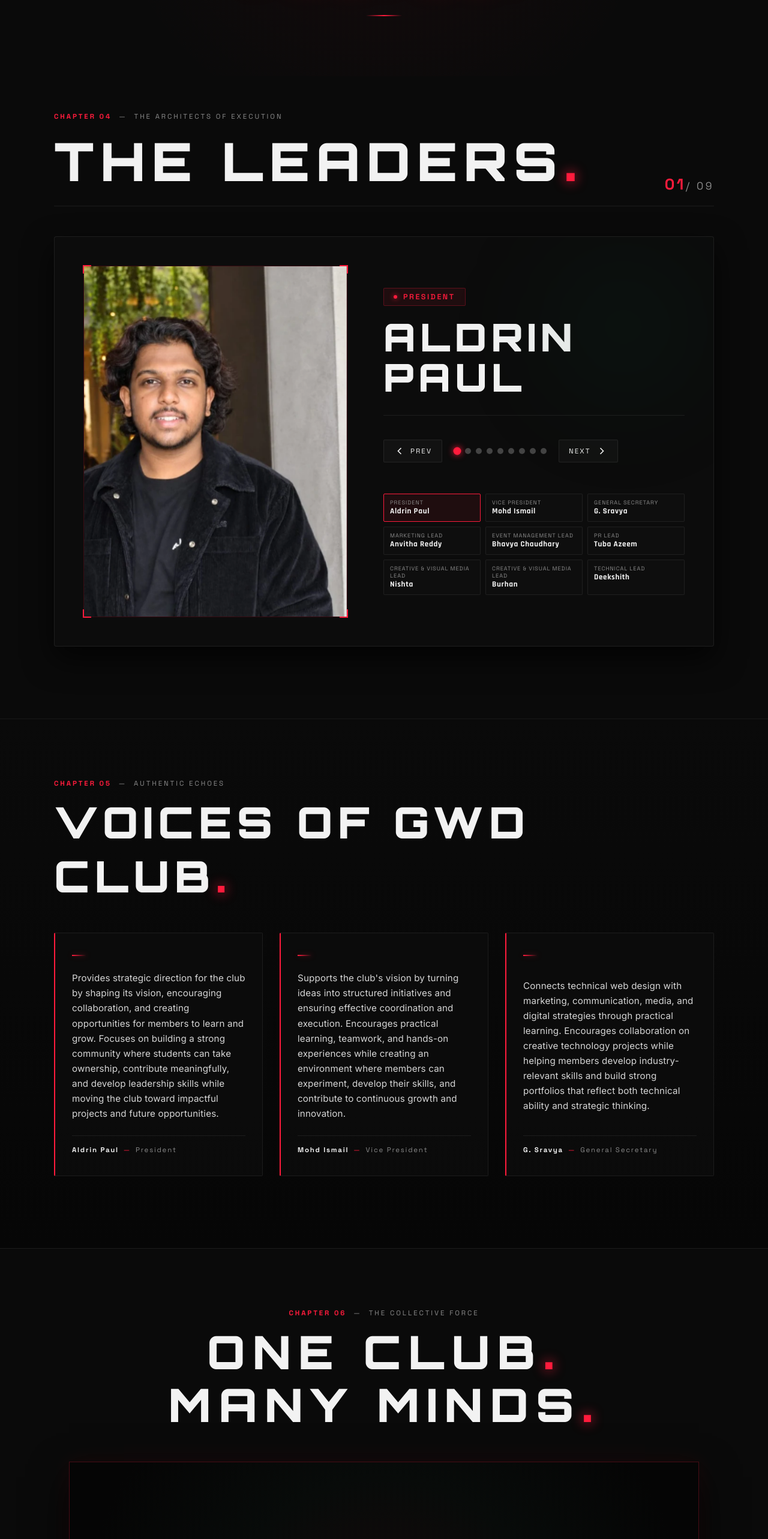
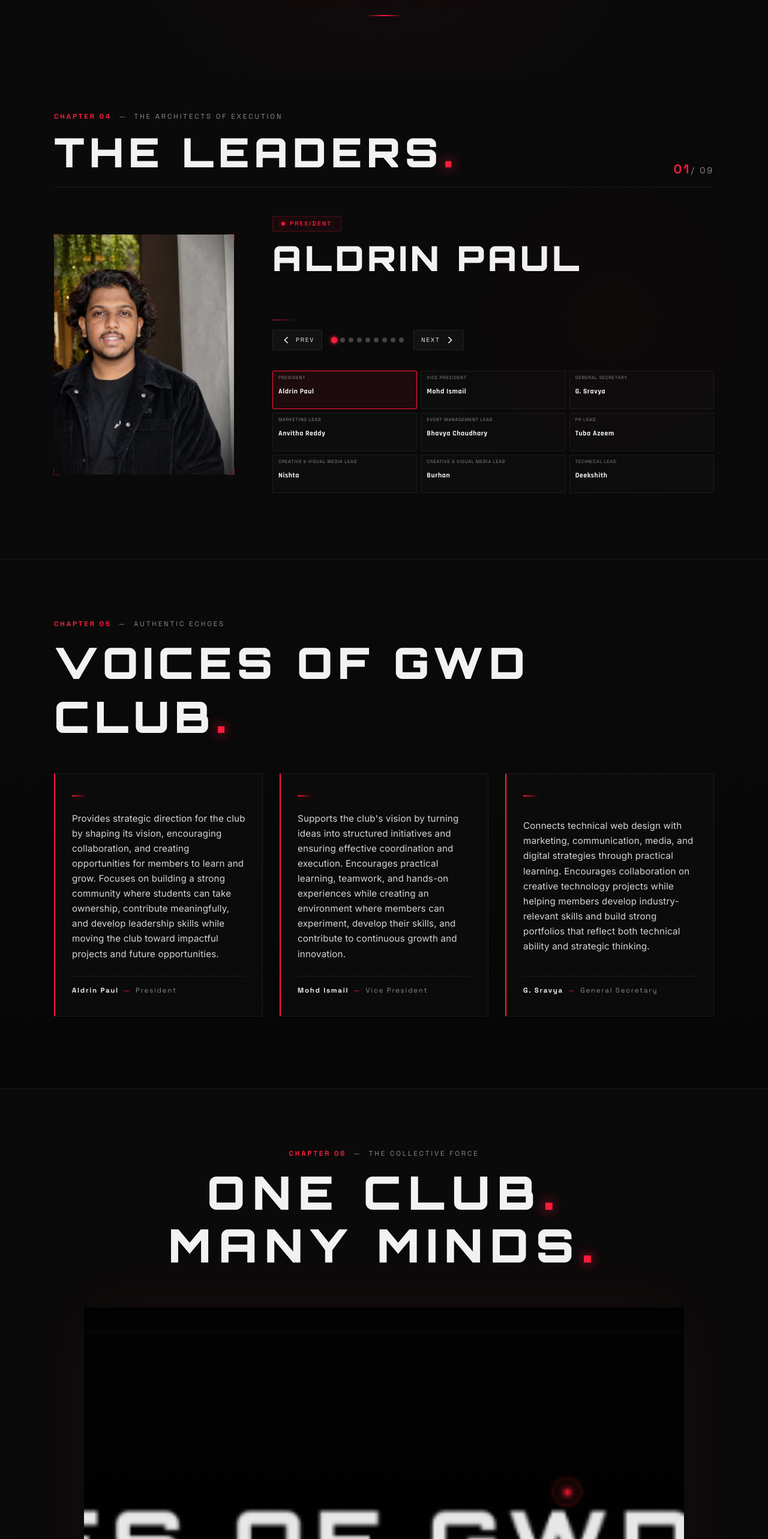
Before and after one commit to Ismail2006-tech/GWD-CLUB-website, a React (Vite) app: page / in a window 1280 px wide. Shown: the part 4320-6886 px from the top of the page at 60% size. Built offline with nearby package versions, Linux system fonts and the light colour scheme.

Commit message:
Chapter 04 refinement and Chapter 06 cinematic core team photo reveal

```diff
--- a/src/components/CoreStructureMembersSection.jsx
+++ b/src/components/CoreStructureMembersSection.jsx
@@ -1,4 +1,4 @@
-import React, { useEffect, useRef, useState } from 'react';
+import React, { useEffect, useRef, useState, useCallback } from 'react';
 import { LEADERSHIP, MEMBERS_DATA } from '../data/gwdData';
 import '../styles/structure.css';
 
@@ -6,7 +6,80 @@ export default function CoreStructureMembersSection() {
   const [selectedLeaderId, setSelectedLeaderId] = useState(LEADERSHIP[0].id);
   const networkCanvasRef = useRef(null);
 
+  // Chapter 06 — Core Team Photo Cinematic Reveal
+  const coreTeamImgRef = useRef(null);
+  const coreTeamFrameRef = useRef(null);
+  const coreRevealRafRef = useRef(null);
+  const coreRevealProgressRef = useRef(0);
+  const coreRevealActiveRef = useRef(false);
+
   const selectedLeader = LEADERSHIP.find(l => l.id === selectedLeaderId) || LEADERSHIP[0];
+
+  // Chapter 06 — Core Team Photo Cinematic Reveal via IntersectionObserver + RAF
+  const applyCoreRevealFrame = useCallback((progress) => {
+    const img = coreTeamImgRef.current;
+    if (!img) return;
+    // Ease: smooth cubic easing
+    const eased = progress < 0.5
+      ? 4 * progress * progress * progress
+      : 1 - Math.pow(-2 * progress + 2, 3) / 2;
+    // Radial mask: starts tiny (5% radius), grows to cover 160% so corners fully dissolve
+    const innerRadius = 5 + eased * 120;   // from 5% → 125%
+    const softEdge   = 15 + eased * 35;    // feather band grows with reveal
+    const outerRadius = innerRadius + softEdge;
+    // Brightness emerges with the reveal
+    const brightness = 0.05 + eased * 0.88;
+    const contrast   = 1.0  + eased * 0.06;
+    const mask = `radial-gradient(ellipse ${innerRadius}% ${innerRadius * 0.7}% at 50% 46%, black ${(innerRadius - 2).toFixed(1)}%, rgba(0,0,0,0.7) ${((innerRadius + outerRadius) / 2).toFixed(1)}%, transparent ${outerRadius.toFixed(1)}%)`;
+    img.style.webkitMaskImage = mask;
+    img.style.maskImage = mask;
+    img.style.filter = `brightness(${brightness.toFixed(3)}) contrast(${contrast.toFixed(3)})`;
+  }, []);
+
+  useEffect(() => {
+    const frame = coreTeamFrameRef.current;
+    const img   = coreTeamImgRef.current;
+    if (!frame || !img) return;
+
+    // Start completely hidden
+    applyCoreRevealFrame(0);
+    img.style.opacity = '1';
+
+    const runReveal = () => {
+      if (!coreRevealActiveRef.current) return;
+      coreRevealProgressRef.current = Math.min(coreRevealProgressRef.current + 0.006, 1);
+      applyCoreRevealFrame(coreRevealProgressRef.current);
+      if (coreRevealProgressRef.current < 1) {
+        coreRevealRafRef.current = requestAnimationFrame(runReveal);
+      } else {
+        coreRevealActiveRef.current = false;
+        // Final settled state — fully visible with soft edges
+        const finalMask = `radial-gradient(ellipse 105% 95% at 50% 46%, black 55%, rgba(0,0,0,0.6) 74%, rgba(0,0,0,0.2) 88%, transparent 100%)`;
+        img.style.webkitMaskImage = finalMask;
+        img.style.maskImage = finalMask;
+        img.style.filter = `brightness(0.93) contrast(1.06)`;
+      }
+    };
+
+    const observer = new IntersectionObserver(
+      (entries) => {
+        entries.forEach((entry) => {
+          if (entry.isIntersecting && !coreRevealActiveRef.current && coreRevealProgressRef.current === 0) {
+            coreRevealActiveRef.current = true;
+            coreRevealRafRef.current = requestAnimationFrame(runReveal);
+          }
+        });
+      },
+      { threshold: 0.15 }
+    );
+
+    observer.observe(frame);
+
+    return () => {
+      observer.disconnect();
+      if (coreRevealRafRef.current) cancelAnimationFrame(coreRevealRafRef.current);
+    };
+  }, [applyCoreRevealFrame]);
 
   // Interactive Living Constellation Network for 07 - THE STRUCTURE
   useEffect(() => {
@@ -171,27 +244,23 @@ export default function CoreStructureMembersSection() {
             </h2>
           </header>
 
-          {/* Group Photo Monolith Frame */}
-          <div className="core-team-group-frame" data-cursor="image" tabIndex={0} aria-label="GWD Core Team photograph placeholder">
-            <div className="group-frame-corner c-tl" />
-            <div className="group-frame-corner c-tr" />
-            <div className="group-frame-corner c-bl" />
-            <div className="group-frame-corner c-br" />
-
+          {/* Chapter 06 — Core Team Cinematic Photo Reveal */}
+          <div
+            ref={coreTeamFrameRef}
+            className="core-team-group-frame"
+            data-cursor="image"
+            tabIndex={0}
+            aria-label="GWD Core Team photograph"
+          >
             <div className="group-photo-viewport">
-              <div className="group-placeholder-box">
-                <div className="group-scan-line" />
-                <div className="group-icon">
-                  <svg width="54" height="54" viewBox="0 0 24 24" fill="none" stroke="currentColor" strokeWidth="1.5">
-                    <path d="M17 21v-2a4 4 0 0 0-4-4H5a4 4 0 0 0-4 4v2" />
-                    <circle cx="9" cy="7" r="4" />
-                    <path d="M23 21v-2a4 4 0 0 0-3-3.87" />
-                    <path d="M16 3.13a4 4 0 0 1 0 7.75" />
-                  </svg>
-                </div>
-                <span className="strict-photo-label large">[PHOTO — GWD CORE TEAM]</span>
-                <span className="photo-ratio-hint">WIDE CINEMATIC COMPOSITION // 16:9</span>
-              </div>
+              <img
+                ref={coreTeamImgRef}
+                src="/photos/core-team.png"
+                alt="GWD Club Core Team — all 9 members"
+                className="core-team-photo"
+                loading="eager"
+                decoding="async"
+              />
             </div>
           </div>
         </div>
--- a/src/styles/leaders.css
+++ b/src/styles/leaders.css
@@ -76,11 +76,11 @@
 /* 04 — THE LEADERS CINEMATIC STAGE */
 .leaders-cinematic-stage {
   position: relative;
-  padding: 60px 24px 120px;
+  padding: 60px 24px 110px;
 }
 
 .leaders-header {
-  margin-bottom: 50px;
+  margin-bottom: 48px;
 }
 
 .leaders-headline-row {
@@ -88,13 +88,13 @@
   justify-content: space-between;
   align-items: flex-end;
   border-bottom: 1px solid var(--color-border-subtle);
-  padding-bottom: 20px;
-  margin-top: 12px;
+  padding-bottom: 16px;
+  margin-top: 10px;
 }
 
 .leaders-huge-title {
   font-family: var(--font-display);
-  font-size: clamp(2.8rem, 7vw, 5.5rem);
+  font-size: clamp(2.2rem, 5.5vw, 4.2rem);
   font-weight: 900;
   letter-spacing: 0.12em;
   color: var(--color-white);
@@ -103,76 +103,92 @@
 
 .leader-indexer {
   font-family: var(--font-mono);
-  font-size: 1.1rem;
+  font-size: 0.9rem;
   letter-spacing: 0.2em;
 }
 
 .current-idx {
   color: var(--color-red);
   font-weight: 700;
-  font-size: 1.6rem;
+  font-size: 1.3rem;
 }
 
 .total-idx {
   color: var(--color-grey-muted);
 }
 
-/* Monolith Card */
+/* Monolith Card — now an open cinematic space, not a UI panel */
 .leader-monolith-card {
   position: relative;
   display: grid;
-  grid-template-columns: 440px 1fr;
-  gap: 60px;
-  background: rgba(14, 14, 14, 0.85);
-  border: 1px solid var(--color-border-subtle);
-  padding: 48px;
-  border-radius: 4px;
+  grid-template-columns: 300px 1fr;
+  gap: 64px;
+  background: transparent;
+  border: none;
+  padding: 0;
+  border-radius: 0;
   align-items: center;
-  box-shadow: 0 20px 50px rgba(0, 0, 0, 0.7);
-  overflow: hidden;
+  overflow: visible;
 }
 
 .leader-card-glow {
   position: absolute;
-  top: -50px;
-  right: -50px;
-  width: 400px;
-  height: 400px;
-  background: radial-gradient(circle, rgba(0, 81, 46, 0.12) 0%, transparent 70%);
-  filter: blur(70px);
+  top: -80px;
+  right: -80px;
+  width: 500px;
+  height: 500px;
+  background: radial-gradient(circle, rgba(255, 27, 60, 0.04) 0%, transparent 70%);
+  filter: blur(100px);
   pointer-events: none;
 }
 
-/* Photo Frame */
+/* Photo Frame — frameless, emerging from void */
 .leader-photo-frame {
   position: relative;
   width: 100%;
   aspect-ratio: 3 / 4;
-  background: #080808;
-  border: 1px solid rgba(255, 27, 60, 0.2);
+  background: transparent;
+  border: none;
   display: flex;
   align-items: center;
   justify-content: center;
 }
 
+/* Subtle corner accents — reduced opacity for cinema feel */
 .frame-corner {
   position: absolute;
-  width: 14px;
-  height: 14px;
-  border-color: var(--color-red);
+  width: 12px;
+  height: 12px;
+  border-color: rgba(255, 27, 60, 0.4);
+  z-index: 3;
 }
 
-.c-tl { top: -2px; left: -2px; border-top: 2px solid var(--color-red); border-left: 2px solid var(--color-red); }
-.c-tr { top: -2px; right: -2px; border-top: 2px solid var(--color-red); border-right: 2px solid var(--color-red); }
-.c-bl { bottom: -2px; left: -2px; border-bottom: 2px solid var(--color-red); border-left: 2px solid var(--color-red); }
-.c-br { bottom: -2px; right: -2px; border-bottom: 2px solid var(--color-red); border-right: 2px solid var(--color-red); }
+.c-tl { top: -1px; left: -1px; border-top: 1px solid rgba(255, 27, 60, 0.4); border-left: 1px solid rgba(255, 27, 60, 0.4); }
+.c-tr { top: -1px; right: -1px; border-top: 1px solid rgba(255, 27, 60, 0.4); border-right: 1px solid rgba(255, 27, 60, 0.4); }
+.c-bl { bottom: -1px; left: -1px; border-bottom: 1px solid rgba(255, 27, 60, 0.4); border-left: 1px solid rgba(255, 27, 60, 0.4); }
+.c-br { bottom: -1px; right: -1px; border-bottom: 1px solid rgba(255, 27, 60, 0.4); border-right: 1px solid rgba(255, 27, 60, 0.4); }
 
 .leader-photo-viewport {
   width: 100%;
   height: 100%;
   position: relative;
   overflow: hidden;
-  background: #080808;
+  background: #000;
+  /* Cinematic soft-edge dissolve: photo edges bleed into black */
+  -webkit-mask-image: radial-gradient(
+    ellipse 85% 90% at 50% 42%,
+    black 52%,
+    rgba(0,0,0,0.7) 68%,
+    rgba(0,0,0,0.3) 82%,
+    transparent 100%
+  );
+  mask-image: radial-gradient(
+    ellipse 85% 90% at 50% 42%,
+    black 52%,
+    rgba(0,0,0,0.7) 68%,
+    rgba(0,0,0,0.3) 82%,
+    transparent 100%
+  );
 }
 
 .leader-actual-img {
@@ -181,11 +197,13 @@
   width: 100%;
   height: 100%;
   object-fit: cover;
+  object-position: center top;
   opacity: 0;
   visibility: hidden;
-  transition: opacity 0.2s cubic-bezier(0.16, 1, 0.3, 1), transform 0.5s cubic-bezier(0.16, 1, 0.3, 1);
+  transition: opacity 0.55s cubic-bezier(0.16, 1, 0.3, 1), transform 0.8s cubic-bezier(0.16, 1, 0.3, 1);
   will-change: opacity, transform;
   pointer-events: none;
+  filter: brightness(0.88) contrast(1.06);
 }
 
 .leader-actual-img.is-active {
@@ -203,7 +221,7 @@
 }
 
 .leader-monolith-card:hover .leader-actual-img.is-active {
-  transform: scale(1.03);
+  transform: scale(1.02);
 }
 
 .photo-placeholder-box {
@@ -250,22 +268,34 @@
   color: var(--color-grey-muted);
 }
 
-/* Identity Info */
+/* Identity Info — spacious, cinematic hierarchy */
 .leader-identity-info {
   display: flex;
   flex-direction: column;
-  gap: 18px;
+  gap: 16px;
+  padding-top: 0;
+  /*
+   * LAYOUT STABILITY: The identity panel must not change height
+   * when switching leaders. The photo column drives the card height
+   * (aspect-ratio 3/4 on a 300px column = 400px). Ensure the right
+   * column never becomes taller than this, and never causes reflow.
+   */
+  align-self: center;
 }
 
 .leader-position-tag {
   display: inline-flex;
   align-items: center;
-  gap: 10px;
-  background: rgba(255, 27, 60, 0.08);
-  border: 1px solid var(--color-border-red);
-  padding: 6px 16px;
+  gap: 8px;
+  background: rgba(255, 27, 60, 0.06);
+  border: 1px solid rgba(255, 27, 60, 0.25);
+  padding: 5px 14px;
   border-radius: 2px;
   width: fit-content;
+  /* LAYOUT STABILITY: fixed height so the tag never grows */
+  height: 26px;
+  box-sizing: border-box;
+  overflow: hidden;
 }
 
 .tag-pulse {
@@ -274,52 +304,72 @@
   border-radius: 50%;
   background: var(--color-red);
   box-shadow: 0 0 8px var(--color-red);
+  animation: pulse-beat 2.4s ease-in-out infinite;
+}
+
+@keyframes pulse-beat {
+  0%, 100% { opacity: 1; box-shadow: 0 0 8px var(--color-red); }
+  50% { opacity: 0.5; box-shadow: 0 0 18px var(--color-red); }
 }
 
 .tag-text {
   font-family: var(--font-mono);
-  font-size: 0.78rem;
+  font-size: 0.62rem;
   font-weight: 600;
-  letter-spacing: 0.2em;
+  letter-spacing: 0.22em;
   color: var(--color-red);
   text-transform: uppercase;
 }
 
 .leader-fullname {
   font-family: var(--font-display);
-  font-size: clamp(2.4rem, 5vw, 4.2rem);
+  /* ~17% smaller than previous 5rem max → 4.1rem max */
+  font-size: clamp(2.2rem, 4.5vw, 4.1rem);
   font-weight: 900;
-  letter-spacing: 0.12em;
-  line-height: 1.05;
+  letter-spacing: 0.1em;
+  line-height: 1.0;
   color: var(--color-white);
   text-transform: uppercase;
+  /* Subtle text glow for premium feel */
+  text-shadow: 0 0 60px rgba(255, 255, 255, 0.06);
+  /*
+   * LAYOUT STABILITY: reserve the same vertical space regardless of
+   * whether the name uses 1 or 2 lines. min-height = 2 lines.
+   */
+  min-height: 2em;
+  /* Clamp to two lines maximum — never let a name break the layout */
+  display: -webkit-box;
+  -webkit-line-clamp: 2;
+  -webkit-box-orient: vertical;
+  overflow: hidden;
 }
 
 .identity-separator-line {
-  width: 100%;
+  width: 40px;
   height: 1px;
-  background: var(--color-border-subtle);
-  margin: 12px 0;
+  background: linear-gradient(90deg, var(--color-red), transparent);
+  margin: 0;
 }
 
 /* Switcher Controls */
 .leader-controls {
   display: flex;
   align-items: center;
-  gap: 20px;
-  margin: 10px 0 20px;
+  gap: 16px;
+  margin: 0 0 10px;
 }
 
 .control-nav-btn {
   display: flex;
   align-items: center;
-  gap: 8px;
+  gap: 6px;
   background: rgba(20, 20, 20, 0.8);
   border: 1px solid var(--color-border-subtle);
   color: var(--color-white);
-  padding: 8px 16px;
+  /* Slightly smaller visual scale but still comfortable to click */
+  padding: 6px 12px;
   font-family: var(--font-mono);
-  font-size: 0.72rem;
+  font-size: 0.62rem;
   letter-spacing: 0.18em;
   cursor: pointer;
   border-radius: 2px;
@@ -334,12 +384,13 @@
 
 .leader-nav-pills {
   display: flex;
-  gap: 8px;
+  gap: 6px;
 }
 
 .pill-dot {
-  width: 10px;
-  height: 10px;
+  /* Slightly smaller dots — less visual weight */
+  width: 8px;
+  height: 8px;
   border-radius: 50%;
   background: var(--color-grey-dim);
   border: none;
@@ -353,28 +404,46 @@
 
 .pill-dot.active {
   background: var(--color-red);
-  box-shadow: 0 0 8px var(--color-red);
+  box-shadow: 0 0 6px var(--color-red);
   transform: scale(1.3);
 }
 
-/* Quick Roster */
+/* ============================================================
+   LEADER QUICK ROSTER — LOCKED GEOMETRY
+   Every card must have IDENTICAL dimensions regardless of
+   the leader's name length or role length.
+   Switching the active card must NEVER cause a layout shift.
+   ============================================================ */
 .leader-quick-roster {
   display: grid;
   grid-template-columns: repeat(3, 1fr);
-  gap: 8px;
-  margin-top: 14px;
+  /* Fixed row height — never driven by content */
+  grid-auto-rows: 64px;
+  gap: 6px;
+  margin-top: 8px;
 }
 
 .roster-item {
+  /*
+   * FIXED dimensions. box-sizing: border-box means the border is
+   * included inside the declared height — no shift when border
+   * changes between inactive (1px) and active (1px red).
+   */
+  box-sizing: border-box;
+  height: 64px;
   display: flex;
   flex-direction: column;
+  justify-content: center;
+  gap: 2px;
   background: rgba(16, 16, 16, 0.5);
   border: 1px solid var(--color-border-subtle);
-  padding: 8px 10px;
+  padding: 0 9px;
   text-align: left;
   cursor: pointer;
   border-radius: 2px;
-  transition: all 0.2s ease;
+  transition: border-color 0.2s ease, background 0.2s ease, box-shadow 0.2s ease;
+  /* Never let content overflow and reshape the card */
+  overflow: hidden;
 }
 
 .roster-item:hover {
@@ -385,22 +454,50 @@
 .roster-item.active {
   border-color: var(--color-red);
   background: rgba(255, 27, 60, 0.08);
+  /* NO width/height/padding changes — only visual accent */
+  box-shadow: inset 0 0 12px rgba(255, 27, 60, 0.06);
 }
 
 .roster-role {
   font-family: var(--font-mono);
-  font-size: 0.58rem;
+  /* ~10% smaller than 0.52rem → 0.47rem */
+  font-size: 0.47rem;
   letter-spacing: 0.1em;
   color: var(--color-grey-muted);
   text-transform: uppercase;
+  line-height: 1.3;
+  /*
+   * FIXED HEIGHT for the role area: longest role is
+   * "Creative & Visual Media Lead" which wraps to 2 lines
+   * at 0.47rem × 1.3 ≈ 0.611rem per line × 2 = ~1.222rem.
+   * Fixed to exactly 2 lines — card geometry never changes.
+   */
+  height: calc(0.47rem * 1.3 * 2);
+  /* Overflow silently hidden — never stretches card */
+  overflow: hidden;
+  display: -webkit-box;
+  -webkit-line-clamp: 2;
+  -webkit-box-orient: vertical;
 }
 
 .roster-name {
   font-family: var(--font-heading);
-  font-size: 0.82rem;
+  /* ~10% smaller than 0.82rem → 0.74rem */
+  font-size: 0.74rem;
   font-weight: 700;
   letter-spacing: 0.05em;
+  line-height: 1.2;
   color: var(--color-white);
+  /*
+   * FIXED HEIGHT for the name area: reserve exactly 2 lines
+   * so short names ("Nishta") and long names ("Bhavya Chaudhary")
+   * both occupy the same vertical space.
+   */
+  height: calc(0.74rem * 1.2 * 2);
+  overflow: hidden;
+  display: -webkit-box;
+  -webkit-line-clamp: 2;
+  -webkit-box-orient: vertical;
 }
 
 /* 05 — VOICES OF GWD */
@@ -489,10 +586,10 @@
   .leader-monolith-card {
     grid-template-columns: 1fr;
     gap: 36px;
-    padding: 28px;
+    padding: 0;
   }
   .leader-photo-frame {
-    max-width: 340px;
+    max-width: 280px;
     margin: 0 auto;
   }
   .leader-quick-roster {
@@ -501,4 +598,19 @@
   .voices-grid {
     grid-template-columns: 1fr;
   }
+  .leaders-cinematic-stage {
+    padding: 48px 24px 80px;
+  }
+  /* On tablet/mobile, allow comfortable touch targets */
+  .roster-item {
+    height: 64px;
+  }
+  .leader-quick-roster {
+    grid-auto-rows: 64px;
+  }
+  /* Ensure buttons are comfortably tappable on mobile */
+  .control-nav-btn {
+    padding: 8px 14px;
+    font-size: 0.65rem;
+  }
 }
--- a/src/styles/structure.css
+++ b/src/styles/structure.css
@@ -18,7 +18,7 @@
 
 .core-team-header {
   text-align: center;
-  margin-bottom: 50px;
+  margin-bottom: 60px;
 }
 
 .core-team-statement {
@@ -32,56 +32,59 @@
   margin-top: 14px;
 }
 
+/*
+ * Core team frame — frameless, cinematic.
+ * No hard border, no card background.
+ * The photo will dissolve at its edges into the surrounding black.
+ */
 .core-team-group-frame {
   position: relative;
-  max-width: 1050px;
+  max-width: 1000px;
   margin: 0 auto;
   aspect-ratio: 16 / 9;
-  background: #080808;
-  border: 1px solid rgba(255, 27, 60, 0.25);
-  box-shadow: 0 25px 60px rgba(0, 0, 0, 0.8), 0 0 35px rgba(255, 27, 60, 0.08);
-  overflow: hidden;
+  background: transparent;
+  border: none;
+  overflow: visible;
+  /*
+   * Subtle atmospheric glow beneath the photograph.
+   * Keeps the cinematic void feeling without overpowering the people.
+   */
+  filter: drop-shadow(0 0 60px rgba(255, 27, 60, 0.06));
 }
 
-.group-frame-corner {
-  position: absolute;
-  width: 16px;
-  height: 16px;
-  border-color: var(--color-red);
-  z-index: 5;
-}
-
+/* The photo sits inside a black viewport — essential for the mask effect */
 .group-photo-viewport {
   width: 100%;
   height: 100%;
   position: relative;
+  overflow: hidden;
+  background: #000;
+  border-radius: 2px;
 }
 
-.group-placeholder-box {
-  display: flex;
-  flex-direction: column;
-  align-items: center;
-  justify-content: center;
-  gap: 20px;
+/*
+ * The actual core team photograph.
+ * Starts with a tiny radial mask (almost invisible).
+ * JS will animate this via mask-image + filter.
+ * opacity is set to 1 by JS after initial state is applied
+ * to avoid a flash of full image before masking starts.
+ */
+.core-team-photo {
+  position: absolute;
+  inset: 0;
   width: 100%;
   height: 100%;
-  background: radial-gradient(circle, rgba(255, 27, 60, 0.06) 0%, rgba(0, 81, 46, 0.04) 45%, #050505 85%);
-  text-align: center;
-  padding: 40px;
+  object-fit: cover;
+  object-position: center center;
+  opacity: 0;
+  /* Mask and filter are applied and animated by JS */
+  will-change: mask-image, filter;
+  transition: none;
+  display: block;
 }
 
-.group-icon {
-  color: var(--color-red);
-}
-
-.strict-photo-label.large {
-  font-family: var(--font-mono);
-  font-size: clamp(1.1rem, 2.4vw, 1.6rem);
-  font-weight: 700;
-  letter-spacing: 0.25em;
-  color: var(--color-red);
-  text-shadow: 0 0 16px var(--color-red-glow);
-}
+/* Removed: group-placeholder-box, group-frame-corner, group-icon, group-scan-line */
+/* These are replaced by the real cinematic photo reveal */
 
 /* 07 — THE STRUCTURE (Constellation) */
 .living-structure-stage {
```
Also changed, not shown: public/photos/core-team.png (added).
